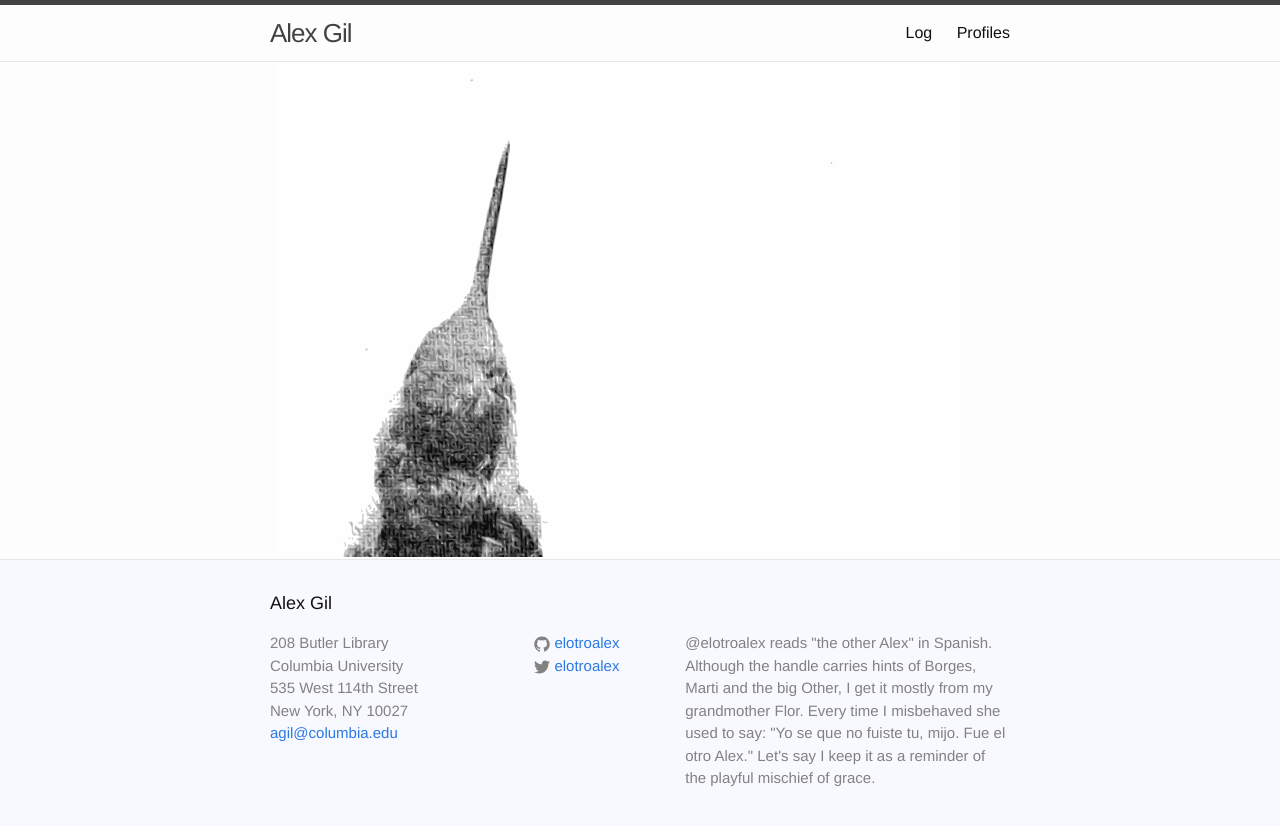
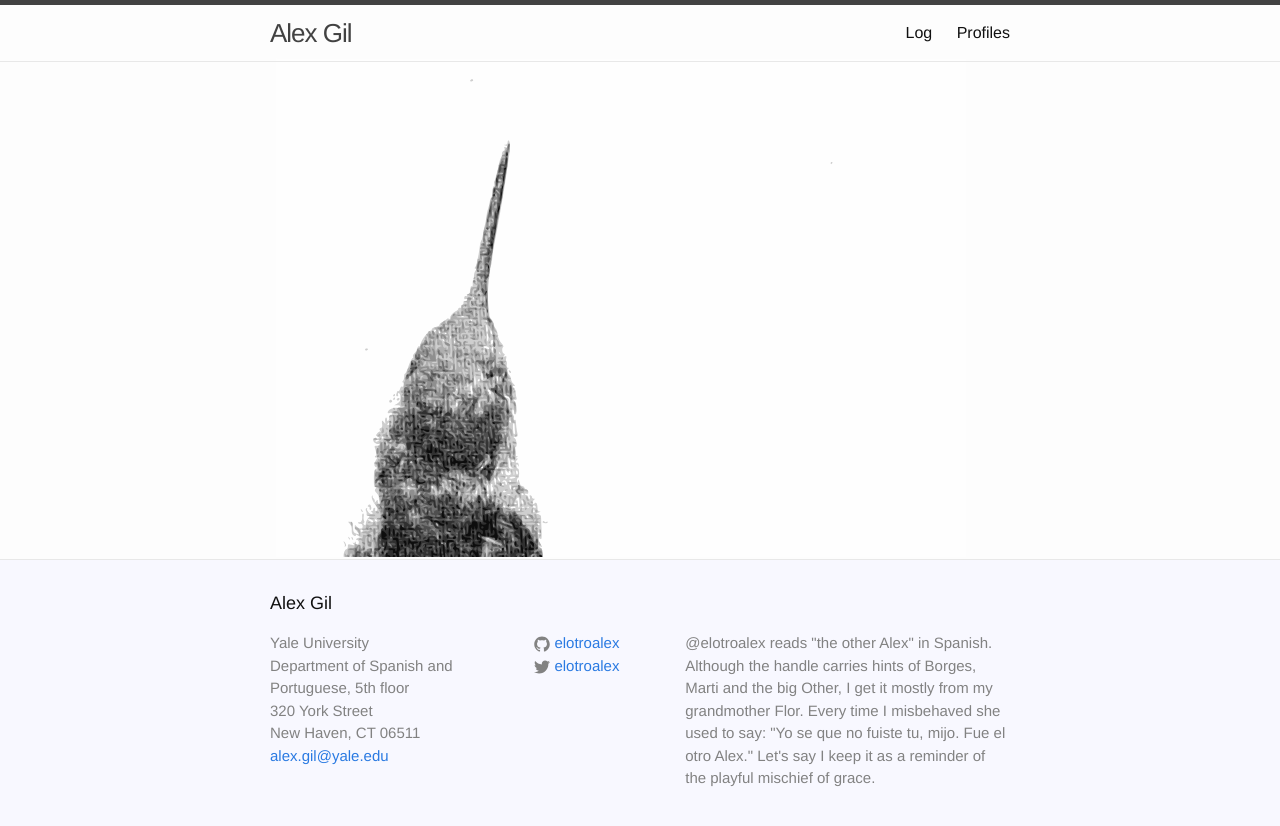
Before and after one commit to elotroalex/elotroalex, a Jekyll site: the page built from index.html, in a window 1280 px wide. Shown: the top 826 px of the page. Built offline with Jekyll 4.4.1, drawn with Linux system fonts in a browser that asks for light colours.

Commit message:
updates to footer

```diff
--- a/_config.yml
+++ b/_config.yml
@@ -8,7 +8,7 @@
 # Site settings
 title: "Alex Gil"
 author: "Alex Gil"
-email: agil@columbia.edu
+email: alex.gil@yale.edu
 description: > # this means to ignore newlines until "baseurl:"
   @elotroalex reads "the other Alex" in Spanish. Although the handle carries hints of Borges, Marti and the big Other, I get it mostly from my grandmother Flor. Every time I misbehaved she used to say: "Yo se que no fuiste tu, mijo. Fue el otro Alex." Let's say I keep it as a reminder of the playful mischief of grace.
 baseurl: "" # the subpath of your site, e.g. /blog
--- a/_includes/footer.html
+++ b/_includes/footer.html
@@ -7,10 +7,10 @@
     <div class="footer-col-wrapper">
       <div class="footer-col footer-col-1">
         <ul class="contact-list">
-          <li>208 Butler Library<br>
-          Columbia University<br>
-          535 West 114th Street<br>
-          New York, NY 10027</li>
+          <li>Yale University<br>
+            Department of Spanish and Portuguese, 5th floor<br>
+            320 York Street<br>
+            New Haven, CT 06511</li>
           <li><a href="mailto:{{ site.email }}">{{ site.email }}</a></li>
         </ul>
       </div>
```
Also changed, not shown: profiles.md (+3 -1 lines).
